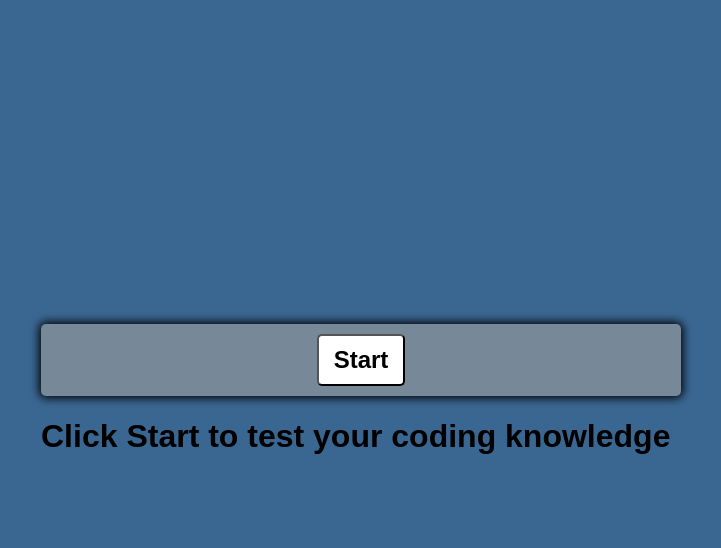
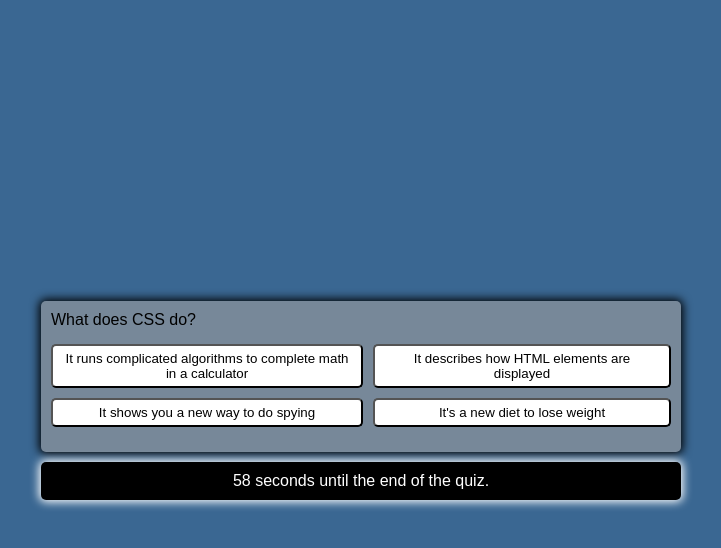
Before and after one commit to norher/coding-quiz, a plain HTML site: page index.html in a window 1280 px wide. Both pictures are taken after a click on the button "Start". Shown: the whole page, without its empty margins (199-920 px from the left). Drawn offline with Linux system fonts and the light colour scheme.

Commit message:
quiz and answers are working now

```diff
--- a/assets/script.js
+++ b/assets/script.js
@@ -14,63 +14,125 @@
 // 4. Event listeners should also display the next question.
 // 5. Event listeners should also display whether the answer was right or wrong.
 
-function startQuiz() {
-    startTimer();
-    showQuestions();
-};
+const startButton = document.getElementById("startBtn");
+const questionContainerEl = document.getElementById("questionContainer");
+const questionEl = document.getElementById("questionContainer");
+const greeterEl = document.getElementById("greeting")
+const answerButtonEl = document.getElementById("answerBtns");
+const nextButton = document.getElementById("nextBtn");
+const resultsButton = document.getElementById("resultsBtn");
+const scoreEl = document.getElementById("scorer")
+var timeEl = document.getElementById("timer");
+var timeLeft = 60;
+let score = 0;
+let shuffledQuestions, currentQuestionIndex
 
-var timeEl = document.getElementById("timeLeft");
-var mainContainer = document.getElementById('mainContainer');
-var timeLeft;
-var gameOn = false;
-let score = 0;
-let questionChoice;
+const questions = [
+    {
+    question: "What does HTML stand for?",
+    answers: [
+        { text: "Honey, Tea, Mango, Lime", correct: false },
+        { text: "Hyper Text Markup Language", correct: true },
+        { text: "Head To My Limo", correct: false},
+        { text: "How To Make Labels", correct: false}
+    ]
+},
+    {
+    question: "What does HTML do?",
+    answers: [
+        { text: "Gives you step by step instruction on how to make a lemonade", correct: false},
+        { text: "It tells the browser how to display content", correct: true},
+        { text: "When added to your social media, it gives you more likes.", correct: false},
+        { text:  "It prints labels", correct: false}
+    ]
+},
+    {
+    question: "Which one of these Elements is NOT HTML semantics elements?",
+    answers: [
+        { text: "'main' element", correct: false},
+        { text: "'footer' element", correct: false},
+        { text: "'nav' element", correct: false},
+        { text: "'span' element", correct: true}
+    ]
+},
+    {
+    question: "What does CSS stand for?",
+    answers: [
+        {text: "Camaro Super Sport", correct: false},
+        {text: "Cool Spies Spying", correct: false},
+        {text: "Cascading Style Sheets", correct: true},
+        {text:"Cream, Soup, Salad", correct: false}
+    ]
+},
+    {
+    question: "What does CSS do?",
+    answers: [
+        {text: "It runs complicated algorithms to complete math in a calculator", correct: false},
+        {text: "It describes how HTML elements are displayed", correct: true},
+        {text: "It shows you a new way to do spying", correct: false},
+        {text: "It's a new diet to lose weight", correct: false}
+    ]
+},
 
-var questionsList = [
-    ["What does HTML stand for?"],
-    ["What does HTML do?"],
-    ["Choose an element that is NOT semantics HTML"],
-    ["What does CSS stand for?"],
-    ["What does CSS do?"],
-    ["What is JavaScript?"],
-    [" What is a function in JavaScript?"],
-    ["What is the command in gitbash to create a new directory?"],
-    ["What is the command in gitbash to create a new file?"]
-];
-
-var answerChoices = [
-    ["Honey, Tea, Mango, Lime", "Hyper Text Markup Language", "Head To My Limo", "How To Make Labels"]
-    ["Gives you step by step instruction on how to make a lemonade", "It tells the browser how to display content", "When added to your social media, it gives you more likes.", "It prints labels" ],
-    ["'main' element", "'span' element", "'footer' element", "'nav' element"],
-    ["Camaro Super Sport", "Cascading Style Sheets", "Cool Spies Spying", "Cream, Soup, Salad"],
-    ["It runs complicated algorithms to complete math in a calculator", "It describes how HTML elemtns are displayed", "It's a new diet to lose weight", "It shows you a new way to do spying"],
-    ["It's an app to custom order a coffee", "It's a programming language of the web, one of the most popular", "It's a script for a movie about coffee", "It's a language you have to learn in order to speak computer"],
-    ["It's a show that you have to watch in order to learn JavaScript", "It's a block of code designed to perform a particular task", "It's a way to trick your body into functioning a certain way", "It is a comment that explains something but doesn't get executed"],
-    ["newfolder", "mkdir", "newdirectory", "pull"],
-    ["newfile", "touch", "mkfile", "push"]
+    {
+    question: "What is JavaScript?",
+    answers: [
+        {text: "It's an app to custom order a coffee", correct: false},
+        {text: "It's a script for a movie about coffee", correct: false},
+        {text: "It's a language you have to learn in order to speak barista", correct: false},
+        {text: "It's a programming language of the web, one of the most popular", correct: true}
+    ]
+},
+    {
+    question: "What is a function in JavaScript?",
+    answers: [
+        {text: "It's a show that you have to watch in order to learn JavaScript", correct: false},
+        {text: "It is a comment that explains something but doesn't get executed", correct: false},
+        {text: "It's a block of code designed to perform a particular task on command", correct: true},
+        {text: "It's a way to trick your body into functioning a certain way", correct: false}
+    ]
+},
+    {
+    question: "What is the command in gitbash to create a new directory?",
+    answers: [
+        {text: "mkdir", correct: true},
+        {text: "newfolder", correct: false},
+        {text: "pull", correct: false},
+        {text: "newdirectory", correct: false}
+    ]
+},
+    {
+    question: "What is the command in gitbash to create a new file?",
+    answers: [
+        {text: "newfile", correct: false},
+        {text: "touch", correct: true},
+        {text: "push", correct: false},
+        {text: "mkfile", correct: false}
+    ]
+}
 ]
 
-init();
+    // [, , , ],
 
-function init() {
-    var startEl = document.createElement("h1");
-    startEl.textContent = "Click button to start quiz.";
-    var startBtn = document.createElement("button");
-    startBtn.textContent = "Start!";
-    startBtn.addEventListener("click", startGame);
-    startBtn.classList.add("start-btn");
-    mainContainer.append(startEl);
-    mainContainer.append(startBtn);
-}
+
+startButton.addEventListener("click", startGame)
+nextButton.addEventListener("click", () => {
+    currentQuestionIndex++;
+    getNewQuestion()
+} )
 
 function startGame() {
-    gameOn = true;
-    currentScore = 0;
-    timeLeft = 60;
-    questionChoice = 0;
-    timeEl.textContent = "Time: " + timeLeft;
+    console.log("started");
+    startButton.classList.add("hide")
+    shuffledQuestions = questions.sort(() => Math.random() - .5)
+    currentQuestionIndex = 0;
+    questionContainerEl.classList.remove("hide")
+    getNewQuestion();
+    timeEl.classList.remove("hide");
+    greeterEl.classList.add("hide");
     startTimer();
-    getNewQuestion();
+    // startTimer();
+    // getNewQuestion();
 }
 
 function noTimeLeft() {
@@ -82,48 +144,70 @@ function startTimer() {
         timeLeft--;
         timeEl.textContent = timeLeft + ' seconds until the end of the quiz.';
 
-        if (timeLeft === 0 || gameOn === false) {
+        if (timeLeft === 0) {
             clearInterval(timerInterval);
             noTimeLeft();
         }
     }, 1000);
 };
 
-console.log(questionsList);
-
-function getNewQuestion(num) {
-    var whichQuestion = questionsList[0];
-    var correctChoice = questionsList[1];
-    var answerList = answerChoices;
-    var questionEl = document.createElement("h1");
-    var possibleAnswers = document.createElement("ul");
-
-    questionEl.textContent = whichQuestion;
-    mainContainer.append = questionEl;
-
-    for (i = 0; i < answerList.length; i++) {
-        var answerBtn = document.createElement("button");
-        var answerItem = document.createElement("li");
-        answerBtn.textContent = (i + 1) + ". " + answerChoices[num][i];
-        answerBtn.setAttribute("id", "btn" + i);
-        if (i === correctChoice) {
-            answerBtn.setAttribute('data-correct', "true");
-        } else {
-            answerBtn.setAttribute("data-correct", "false")
-        }
-        answerBtn.addEventListener("click", isCorrect);
-        answerItem.append(answerBtn);
-        possibleAnswers.append(answerItem);
-    }
-    mainContainer.append(possibleAnswers);
+function getNewQuestion() {
+    resetNew()
+    showQuestion(shuffledQuestions[currentQuestionIndex])
 }
 
-function gameMode() {
-    if (questionChoice < questions.length) {
-        mainContainer.innerHTML = "";
-        getNewQuestion(questionChoice);
-        questionChoice++;
+function showQuestion(question) {
+    answerButtonEl.classList.remove("hide");
+    questionEl.innerText = question.question;
+    question.answers.forEach(answer => {
+        const button = document.createElement("button")
+        button.innerText = answer.text;
+        button.classList.add("btn")
+        if (answer.correct) {
+            button.dataset.correct = answer.correct
+        }
+        button.addEventListener("click", checkAnswer)
+        answerButtonEl.append(button);
+    } )
+}
+
+function setStatusClass(element, correct) {
+    clearStatusClass(element)
+    if (correct) {
+        element.classList.add("correct")
     } else {
-        gameOver();
+        element.classList.add("wrong")
     }
 }
+
+function clearStatusClass(element) {
+    element.classList.remove("correct")
+    element.classList.remove("wrong")
+}
+
+function checkAnswer(e) {
+    const answerSelected = e.target
+    const correct = answerSelected.dataset.correct
+    setStatusClass(document.body, correct)
+    Array.from(answerButtonEl.children).forEach(button => {
+        setStatusClass(button, button.dataset.correct)
+    })
+    if (shuffledQuestions.length > currentQuestionIndex + 1) {
+        nextButton.classList.remove("hide")
+    } else {
+        resultsButton.classList.remove("hide")
+        startButton.innerText = "Restart"
+        startButton.classList.remove("hide")
+    }
+
+}
+
+function resetNew() {
+    clearStatusClass(document.body)
+    resultsButton.classList.add("hide")
+    nextButton.classList.add("hide")
+    while (answerButtonEl.firstChild) {
+        answerButtonEl.removeChild (answerButtonEl.firstChild)
+
+    }
+}
--- a/assets/style.css
+++ b/assets/style.css
@@ -42,7 +42,7 @@ header {
     text-align: center;
 }
 
-#mainCard {
+.mainCard {
     width: 800px;
     max-width: 80%;
     background-color: lightslategray;
@@ -89,6 +89,14 @@ header {
     align-items: center;
 }
 
+.darkCard {
+    background-color: black;
+    color: white;
+    justify-content: center;
+    text-align: center;
+    margin-top: 10px;
+}
+
 .hide {
     display: none;
 }
--- a/index.html
+++ b/index.html
@@ -9,13 +9,9 @@
 </head>
 <body>
     <main>
-        <div id="mainCard">
+        <div class="mainCard">
             <div id="questionContainer" class="hide">Question</div>
             <div id="answerBtns" class="answersContainer hide">
-                <button class="btn">Answer 1</button>
-                <button class="btn">Answer 2</button>
-                <button class="btn">Answer 3</button>
-                <button class="btn">Answer 4</button>
             </div>
             <div class="controls">
                 <button id="startBtn" class="startBtn btn">Start</button>
@@ -26,8 +22,10 @@
         <div id="greeting">
             <h1>Click Start to test your coding knowledge</h1>
         </div>
-        <div id="timer" class="hide">
-
+        <div id="timer" class="hide darkCard mainCard">
+        </div>
+        <div id="scorer" class=" hide darkCard mainCard">
+            <h1>Current Score</h1>
         </div>
         <script src="./assets/script.js"></script>
     </main>
```
